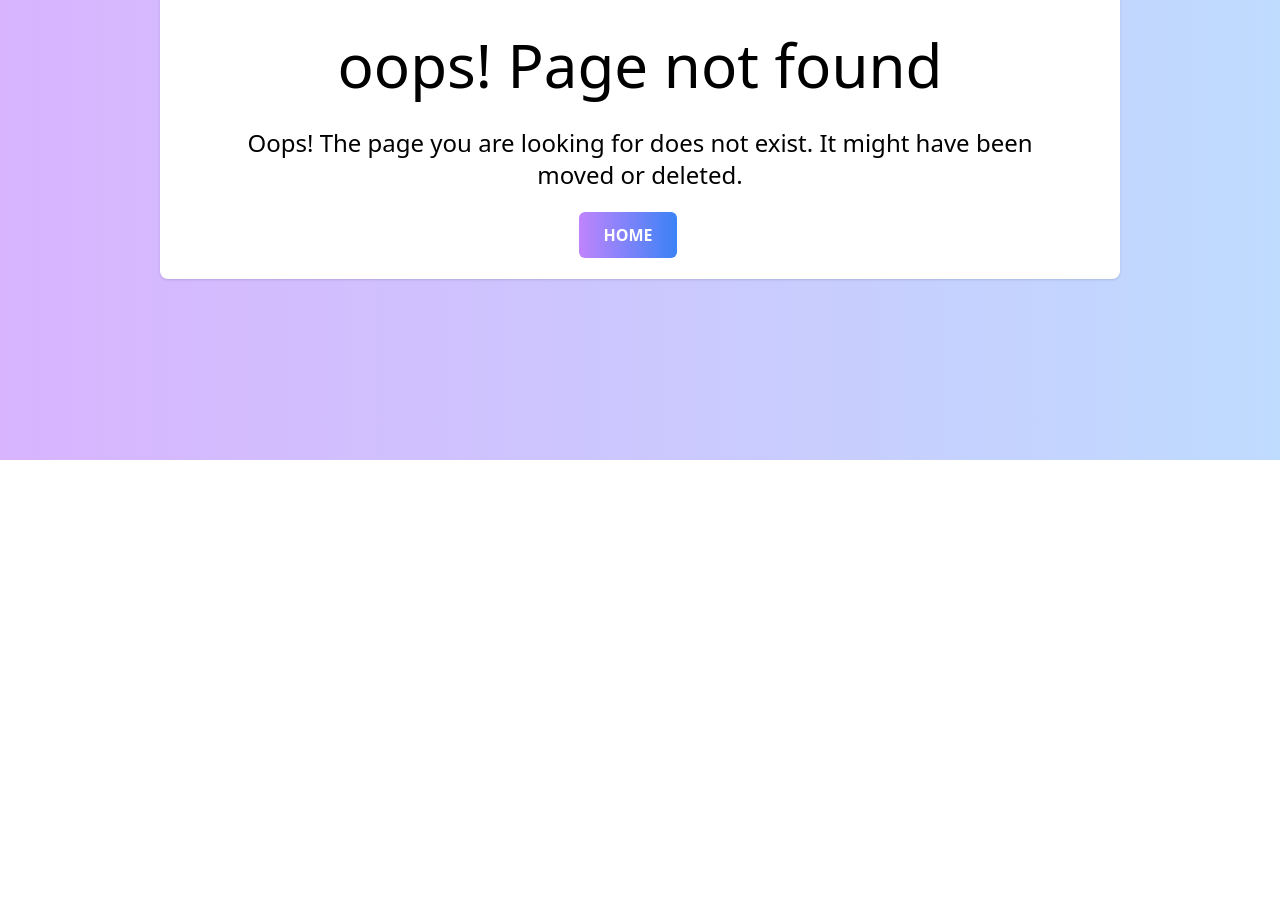
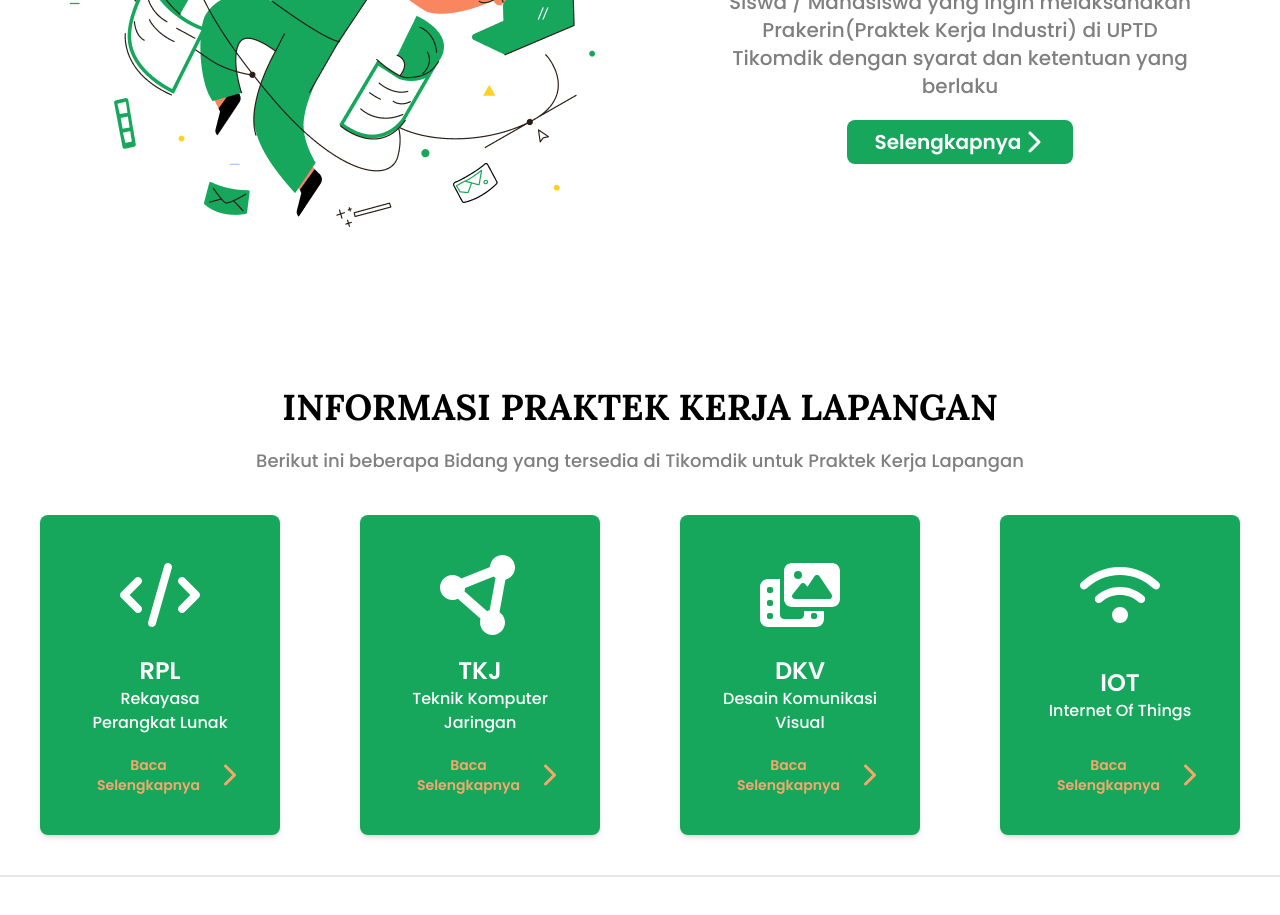
Before and after one commit to rzxyss/PelayananPublik-FE, a Next.js app: page /kerja-industri in a window 1280 px wide. Before the commit this address had no page. Shown: the part 340-1255 px from the top of the page. Before the commit the page ends 800 px from the top, so only its background shows below. Built offline with nearby package versions, Linux system fonts and the light colour scheme.

Commit message:
add pages prakerin

```diff
--- /dev/null
+++ b/pages/kerja-industri.js
@@ -0,0 +1,234 @@
+import Image from "next/image";
+import Navbar from "../components/Navbar";
+import hero from "../public/image/hero.png";
+import Link from "next/link";
+import { useEffect, useState } from "react";
+import { FontAwesomeIcon } from "@fortawesome/react-fontawesome";
+import {
+  faArrowUp,
+  faChartLine,
+  faChevronRight,
+  faCircleNodes,
+  faClipboardList,
+  faClockRotateLeft,
+  faCode,
+  faCommentDots,
+  faComputer,
+  faPhotoFilm,
+  faPodcast,
+  faRadio,
+  faTv,
+  faWifi,
+  faXmark,
+} from "@fortawesome/free-solid-svg-icons";
+import { faAddressBook } from "@fortawesome/free-regular-svg-icons";
+import { faUserGroup } from "@fortawesome/free-solid-svg-icons";
+import Footer from "../components/Footer";
+
+export default function Home() {
+  const [showButton, setShowButton] = useState(false);
+
+  useEffect(() => {
+    window.addEventListener("scroll", () => {
+      if (window.scrollY > 400) {
+        setShowButton(true);
+      } else {
+        setShowButton(false);
+      }
+    });
+  }, []);
+
+  const scrollTop = async () => {
+    window.scrollTo({
+      top: 0,
+      left: 0,
+      behavior: "smooth",
+    });
+  };
+
+  return (
+    <div className="w-full h-full scrollbar-hide md:scrollbar-default">
+      <Navbar />
+      {showButton && (
+        <button
+          className={`fixed w-14 h-14 bg-primary text-white rounded-full text-sm font-medium focus:outline-none focus:shadow-outline items-center justify-center bottom-2 right-2 flex`}
+          onClick={scrollTop}
+        >
+          <FontAwesomeIcon icon={faArrowUp} className="w-6 h-6 text-white" />
+        </button>
+      )}
+
+      <div className="w-full h-auto">
+        <div className="flex flex-col items-center lg:grid lg:grid-cols-2">
+          <div className="mx-auto py-10 lg:py-20">
+            <Image
+              src={hero}
+              responsive="true"
+              alt="Hero Image"
+              loading="eager"
+              priority={true}
+            />
+          </div>
+          <div className="flex flex-col items-center justify-center">
+            <h1 className="uppercase text-black font-Lora font-bold text-4xl md:text-5xl text-center">
+              Praktek Kerja Industri
+            </h1>
+            <p className="font-Poppins font-medium lg:w-11/12 xl:w-9/12 2xl:w-9/12 text-base md:text-lg lg:text-xl text-center mt-10 text-black/50">
+              UPTD Tikomdik menyediakan lapangan bagi Siswa / Mahasiswa yang ingin melaksanakan Prakerin(Praktek Kerja Industri) di UPTD Tikomdik dengan syarat dan ketentuan yang berlaku
+            </p>
+            <Link
+              href={"/about"}
+              className="bg-primary text-white p-2 px-7 rounded-lg font-Poppins text-base md:text-lg lg:text-xl font-semibold mt-5 flex justify-center items-center"
+            >
+              Selengkapnya
+              <FontAwesomeIcon icon={faChevronRight} className="w-6 h-6" />
+            </Link>
+          </div>
+        </div>
+        <div className="flex flex-col items-center mt-20">
+          <h1 className="uppercase font-Lora font-bold text-2xl md:text-3xl lg:text-4xl text-center text-black">
+            Informasi Praktek Kerja Lapangan
+          </h1>
+          <h1 className="font-Poppins font-medium text-sm md:text-sm lg:text-lg w-11/12 lg:w-10/12 xl:w-9/12 text-center mt-5 text-black/50">
+            Berikut ini beberapa Bidang yang tersedia di Tikomdik untuk Praktek Kerja Lapangan
+          </h1>
+          <div className="grid lg:grid-cols-4">
+            {/* Card */}
+            <div className="flex justify-center p-10">
+              <div
+                className={`bg-primary w-full p-10 shadow-md rounded-lg duration-500`}
+              >
+                <div className="w-full h-full flex flex-col justify-between">
+                  <div className="flex justify-center mb-5">
+                    <FontAwesomeIcon
+                      icon={faCode}
+                      className="w-20 h-20 text-white"
+                    />
+                  </div>
+                  <div className="flex flex-col items-center mb-5">
+                    <h1 className="font-Poppins font-semibold uppercase text-xl lg:text-2xl text-center text-white">
+                      rpl
+                    </h1>
+                    <h1 className="font-Poppins font-medium text-xs md:text-sm lg:text-base text-center text-white 2xl:px-16">
+                      Rekayasa Perangkat Lunak
+                    </h1>
+                  </div>
+                  <Link
+                    href={"/about"}
+                    className="font-Poppins font-semibold text-base md:text-sm text-center text-[#f7a76c] flex items-center justify-center"
+                  >
+                    Baca Selengkapnya
+                    <FontAwesomeIcon
+                      icon={faChevronRight}
+                      className="w-6 h-6"
+                    />
+                  </Link>
+                </div>
+              </div>
+            </div>
+            {/* Card */}
+            <div className="flex justify-center p-10">
+              <div
+                className={`bg-primary w-full p-10 shadow-md rounded-lg duration-500`}
+              >
+                <div className="w-full h-full flex flex-col justify-between">
+                  <div className="flex justify-center mb-5">
+                    <FontAwesomeIcon
+                      icon={faCircleNodes}
+                      className="w-20 h-20 text-white"
+                    />
+                  </div>
+                  <div className="flex flex-col items-center justify-between mb-5">
+                    <h1 className="font-Poppins font-semibold uppercase text-xl lg:text-2xl text-center text-white">
+                      tkj
+                    </h1>
+                    <h1 className="font-Poppins font-medium text-xs md:text-sm lg:text-base text-center text-white 2xl:px-16">
+                      Teknik Komputer Jaringan
+                    </h1>
+                  </div>
+                  <Link
+                    href={"/about"}
+                    className="font-Poppins font-semibold text-base md:text-sm text-center text-[#f7a76c] flex items-center justify-center"
+                  >
+                    Baca Selengkapnya
+                    <FontAwesomeIcon
+                      icon={faChevronRight}
+                      className="w-6 h-6"
+                    />
+                  </Link>
+                </div>
+              </div>
+            </div>
+            {/* Card */}
+            <div className="flex justify-center p-10">
+              <div
+                className={`bg-primary w-full p-10 shadow-md rounded-lg duration-500`}
+              >
+                <div className="w-full h-full flex flex-col justify-between">
+                  <div className="flex justify-center mb-5">
+                    <FontAwesomeIcon
+                      icon={faPhotoFilm}
+                      className="w-20 h-20 text-white"
+                    />
+                  </div>
+                  <div className="flex flex-col items-center mb-5">
+                    <h1 className="font-Poppins font-semibold uppercase text-xl lg:text-2xl text-center text-white">
+                      dkv
+                    </h1>
+                    <h1 className="font-Poppins font-medium text-xs md:text-sm lg:text-base text-center text-white 2xl:px-16">
+                      Desain Komunikasi Visual
+                    </h1>
+                  </div>
+                  <Link
+                    href={"/about"}
+                    className="font-Poppins font-semibold text-base md:text-sm text-center text-[#f7a76c] flex items-center justify-center"
+                  >
+                    Baca Selengkapnya
+                    <FontAwesomeIcon
+                      icon={faChevronRight}
+                      className="w-6 h-6"
+                    />
+                  </Link>
+                </div>
+              </div>
+            </div>
+            {/* Card */}
+            <div className="flex justify-center p-10">
+              <div
+                className={`bg-primary w-full p-10 shadow-md rounded-lg duration-500`}
+              >
+                <div className="w-full h-full flex flex-col justify-between">
+                  <div className="flex justify-center mb-5">
+                    <FontAwesomeIcon
+                      icon={faWifi}
+                      className="w-20 h-20 text-white"
+                    />
+                  </div>
+                  <div className="flex flex-col items-center mb-5">
+                    <h1 className="font-Poppins font-semibold uppercase text-xl lg:text-2xl text-center text-white">
+                      iot
+                    </h1>
+                    <h1 className="font-Poppins font-medium text-xs md:text-sm lg:text-base text-center text-white 2xl:px-16">
+                      Internet Of Things
+                    </h1>
+                  </div>
+                  <Link
+                    href={"/about"}
+                    className="font-Poppins font-semibold text-base md:text-sm text-center text-[#f7a76c] flex items-center justify-center"
+                  >
+                    Baca Selengkapnya
+                    <FontAwesomeIcon
+                      icon={faChevronRight}
+                      className="w-6 h-6"
+                    />
+                  </Link>
+                </div>
+              </div>
+            </div>
+          </div>
+        </div>
+      </div>
+      <Footer />
+    </div>
+  );
+}
```
